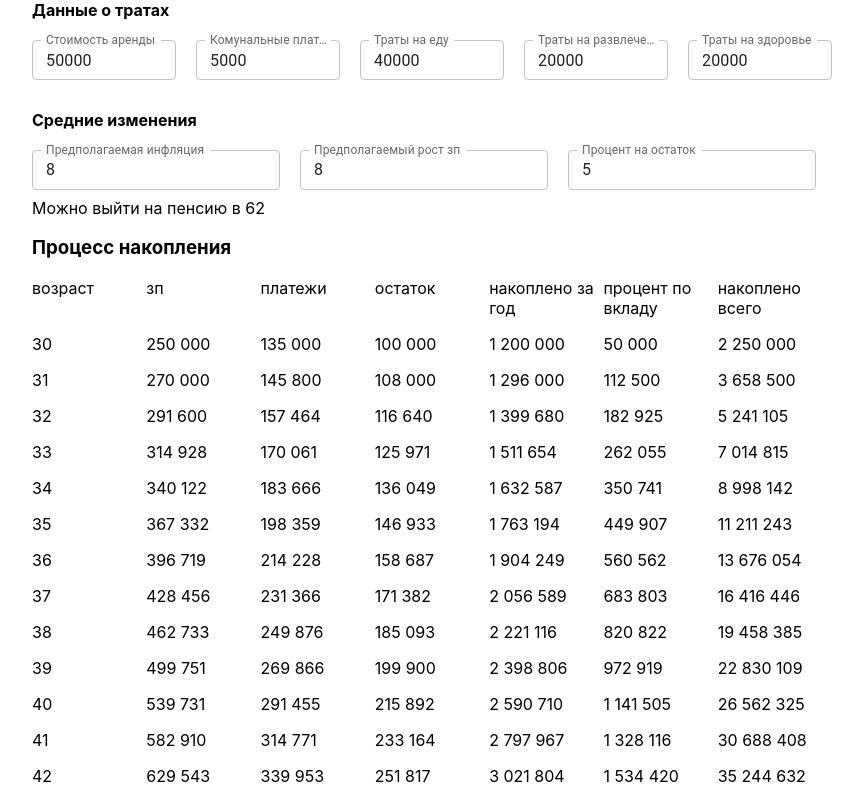
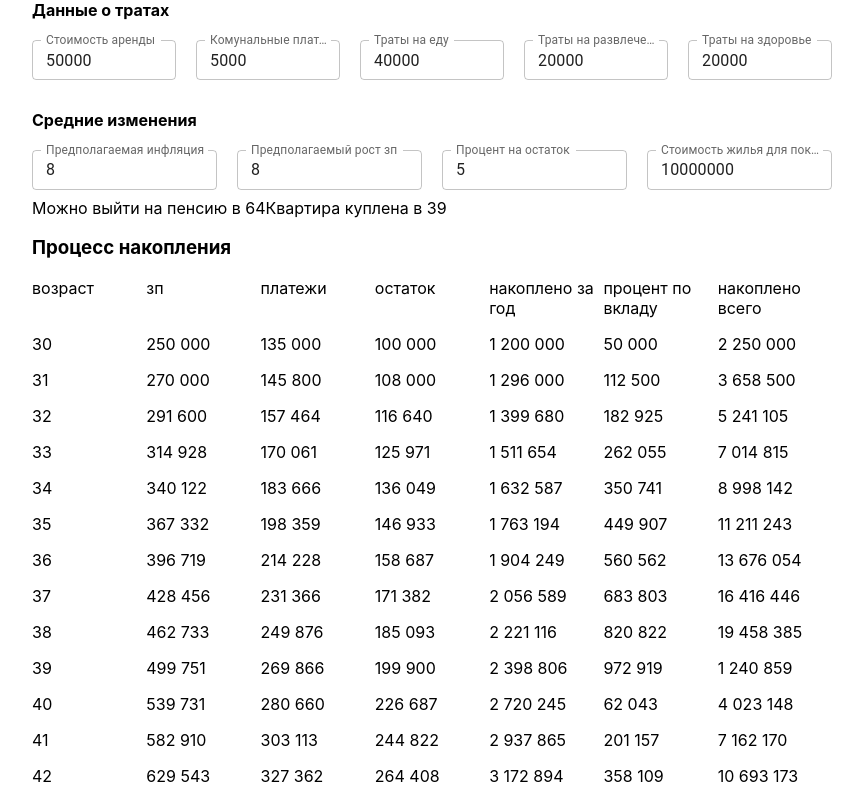
Before and after one commit to MazaiSerg/fire-calculator, a Next.js app: page / in a window 1280 px wide. Shown: the part 340-1140 px from the top of the page, without its empty margins (208-1071 px from the left). Built offline with nearby package versions, Linux system fonts and the light colour scheme.

Commit message:
feat(calculation): Добавил учитывание покупки жилья

```diff
--- /dev/null
+++ b/components/calculation/BuyingFlatCalculation.tsx
@@ -0,0 +1,114 @@
+import { Ages, Changes, Payments, Salary } from './types';
+import { YEARS_NEEDED } from './const';
+import { Grid } from '../uikit/Grid';
+
+type Props = {
+	ages: Ages;
+	salary: Salary;
+	payments: Payments;
+	changes: Changes;
+	startWithMoney: number;
+	flatCost: number;
+};
+
+const headers = [
+	'возраст',
+	'зп',
+	'платежи',
+	'остаток',
+	'накоплено за год',
+	'процент по вкладу',
+	'накоплено всего',
+];
+
+export function BuyingFlatCalculation({
+	ages,
+	salary,
+	payments,
+	changes,
+	startWithMoney,
+	flatCost,
+}: Props) {
+	const getPaymentsWithInflation = (
+		payments: Payments,
+		inflation: number,
+	): Payments => {
+		const inflationCoef = 1 + inflation / 100;
+		return {
+			rent: payments.rent * inflationCoef,
+			flat: payments.flat * inflationCoef,
+			eat: payments.eat * inflationCoef,
+			fun: payments.fun * inflationCoef,
+			health: payments.health * inflationCoef,
+		};
+	};
+
+	const getSalaryGrown = (salary: Salary, grown: number): Salary => {
+		const grownCoef = 1 + grown / 100;
+		return {
+			...salary,
+			salary: salary.salary * grownCoef,
+		};
+	};
+
+	const countAllPayment = (payments: Payments): number => {
+		return (
+			payments.rent +
+			payments.flat +
+			payments.eat +
+			payments.fun +
+			payments.health
+		);
+	};
+
+	const data = [];
+	let simulatingSalary = salary;
+	let simulatingPayments = payments;
+	let savingMoney = startWithMoney;
+	let simulatingAge = ages.currentAge;
+	let currentFlatCost = flatCost;
+	let buingFlatAge = 0;
+	for (; simulatingAge < ages.deathAge; simulatingAge++) {
+		const allPayments = countAllPayment(simulatingPayments);
+		const saveMoney =
+			simulatingSalary.salary * (1 - simulatingSalary.tax / 100) - allPayments;
+		const saveMoneyYear = saveMoney * 12;
+		const additionalMoney = (savingMoney * changes.percentToSaving) / 100;
+		savingMoney += saveMoneyYear + additionalMoney;
+		currentFlatCost *= 1 + changes.inflation / 100;
+
+		if (simulatingPayments.flat > 0 && savingMoney > currentFlatCost) {
+			simulatingPayments.flat = 0;
+			savingMoney -= currentFlatCost;
+			buingFlatAge = simulatingAge;
+		}
+
+		const row = [
+			simulatingAge,
+			simulatingSalary.salary,
+			allPayments,
+			saveMoney,
+			saveMoneyYear,
+			additionalMoney,
+			savingMoney,
+		];
+		data.push(row);
+		simulatingSalary = getSalaryGrown(simulatingSalary, changes.salaryGrown);
+		simulatingPayments = getPaymentsWithInflation(
+			simulatingPayments,
+			changes.inflation,
+		);
+
+		const needMoney =
+			allPayments * 12 * Math.min(ages.deathAge - simulatingAge, YEARS_NEEDED);
+		if (needMoney < savingMoney) break;
+	}
+
+	return (
+		<div>
+			<span>Можно выйти на пенсию в {simulatingAge}</span>
+			<span>Квартира куплена в {buingFlatAge}</span>
+			<Grid headers={headers} rows={data} title="Процесс накопления" />
+		</div>
+	);
+}
--- a/components/calculation/Calculation.tsx
+++ b/components/calculation/Calculation.tsx
@@ -1,6 +1,6 @@
-import React, { useState } from 'react';
+import { useState } from 'react';
 import { Input } from '../uikit/Input';
-import { DefaultCalculation } from './DefaultCalculation';
+import { BuyingFlatCalculation } from './BuyingFlatCalculation';
 
 export function Calculation() {
 	const [currentAge, setCurrentAge] = useState(30);
@@ -20,6 +20,7 @@ export function Calculation() {
 	const [inflation, setInflation] = useState(8);
 	const [salaryGrown, setSalaryGrown] = useState(8);
 	const [percentToSaving, setPercentToSaving] = useState(5);
+	const [flatCost, setFlatCost] = useState(10_000_000);
 
 	return (
 		<div>
@@ -104,9 +105,14 @@ export function Calculation() {
 						setValue={setPercentToSaving}
 						value={percentToSaving}
 					/>
+					<Input
+						label="Стоимость жилья для покупки"
+						setValue={setFlatCost}
+						value={flatCost}
+					/>
 				</div>
 			</div>
-			<DefaultCalculation
+			<BuyingFlatCalculation
 				ages={{ currentAge, deathAge }}
 				changes={{ inflation, salaryGrown, percentToSaving }}
 				payments={{
@@ -118,6 +124,7 @@ export function Calculation() {
 				}}
 				salary={{ salary, regionBonus, tax }}
 				startWithMoney={startWithMoney}
+				flatCost={flatCost}
 			/>
 		</div>
 	);
```
